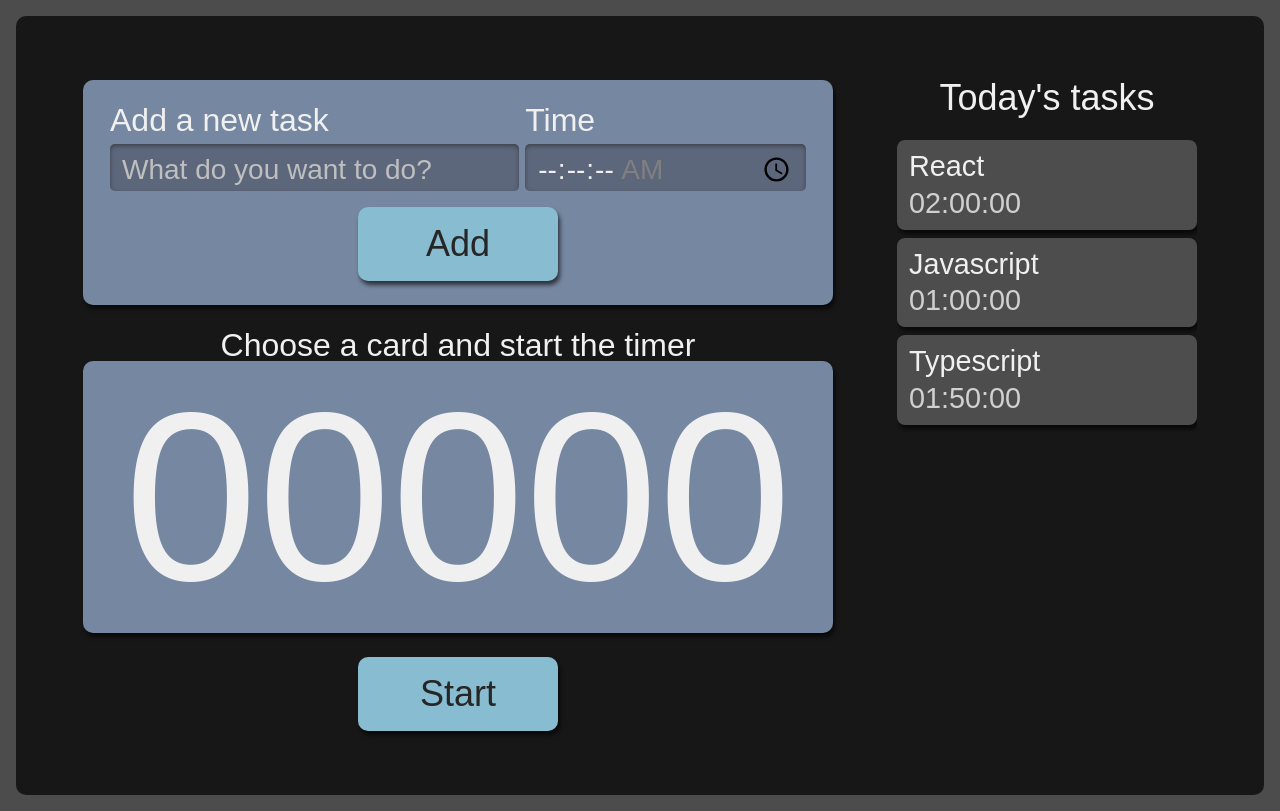
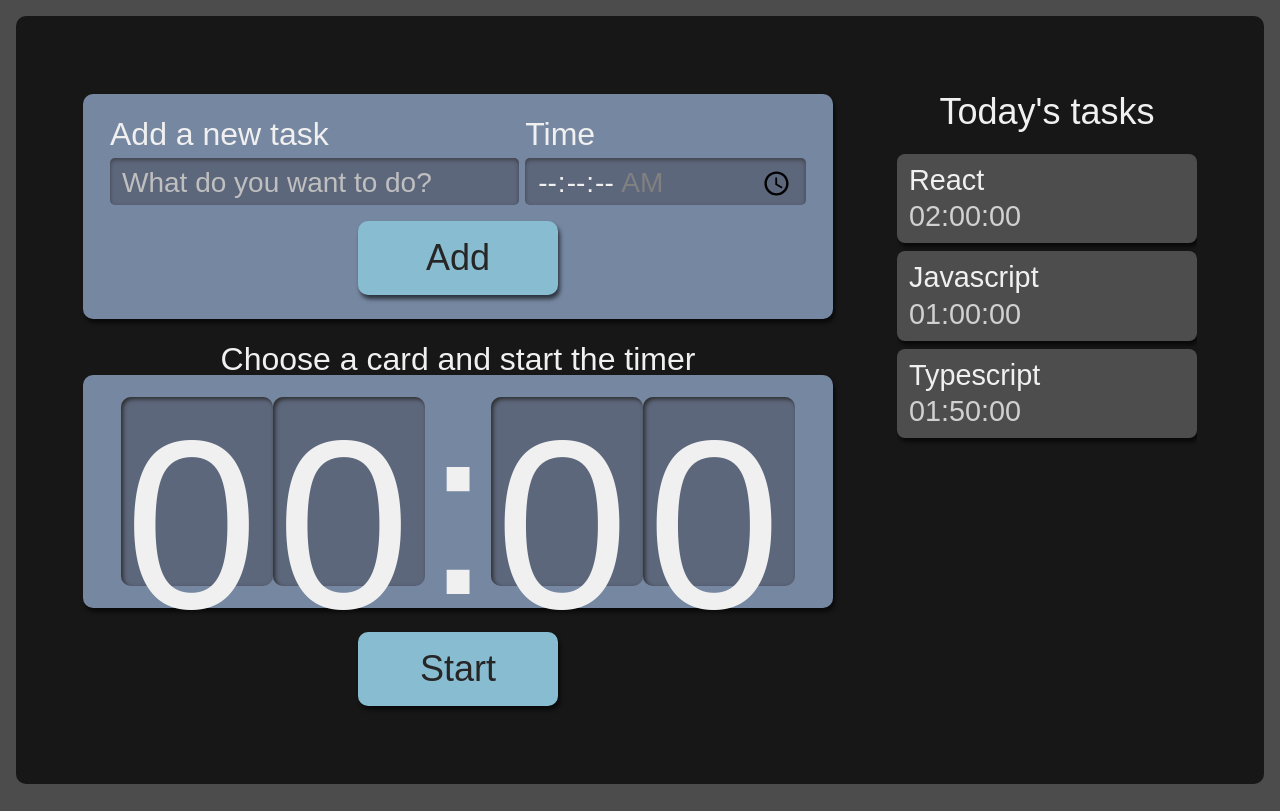
Before and after one commit to FlaviaBulad/timer-to-do, a React (Create React App) app: page / in a window 1280 px wide. Built offline with nearby package versions, Linux system fonts and the light colour scheme.

Commit message:
feat: :art: add clock style

```diff
--- a/src/components/Timer/Clock/Clock.tsx
+++ b/src/components/Timer/Clock/Clock.tsx
@@ -1,11 +1,13 @@
+import "./style.scss";
+
 export const Clock = () => {
   return (
     <>
-      <span>0</span>
-      <span>0</span>
-      <span>0</span>
-      <span>0</span>
-      <span>0</span>
+      <span className="clockNumber">0</span>
+      <span className="clockNumber">0</span>
+      <span className="clockDiv">:</span>
+      <span className="clockNumber">0</span>
+      <span className="clockNumber">0</span>
     </>
   );
 };
--- /dev/null
+++ b/src/components/Timer/Clock/style.scss
@@ -0,0 +1,21 @@
+.clockNumber {
+  background-color: #5d677c;
+  box-shadow: 2px 2px 4px #2b2b2b inset;
+  height: 3.6rem;
+  width: 3rem;
+  padding: 8px 4px;
+  border-radius: 10px;
+
+  @media screen and (min-width: 1280px) {
+    height: 10.8rem;
+    width: 9rem;
+  }
+}
+
+.clockDiv {
+  height: 4.2rem;
+
+  @media screen and (min-width: 1280px) {
+    height: 12.6rem;
+  }
+}
--- a/src/components/Timer/style.scss
+++ b/src/components/Timer/style.scss
@@ -44,7 +44,7 @@
       font-size: 15rem;
     }
 
-    p {
+    .title {
       font-size: 2rem;
     }
 
```
